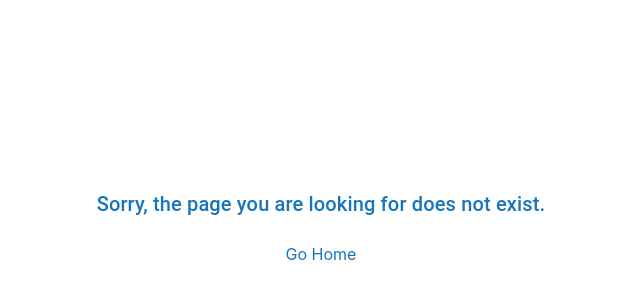
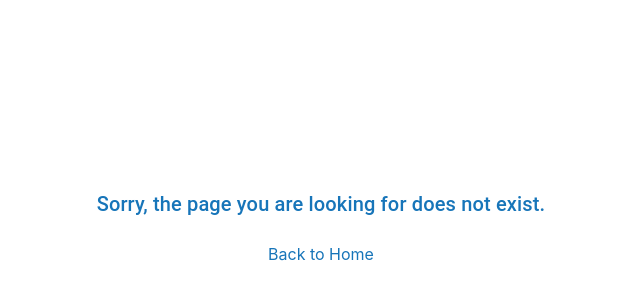
Before and after one commit to idin-khayami/Todo-list, a React (Create React App) app: page /not-found in a window 1280 px wide. Shown: the part 162-462 px from the top of the page, without its empty margins (319-959 px from the left). Built offline with nearby package versions, Linux system fonts and the light colour scheme.

Commit message:
fix: use new components and remove duplicate styles

```diff
--- a/src/components/TaskCard/index.tsx
+++ b/src/components/TaskCard/index.tsx
@@ -65,7 +65,7 @@ const TaskCard = ({ title, description, status, link }: TaskCardProps) => {
           color="info.contrastText"
           p={1}
           borderRadius={8}
-          flexGrow="1"
+          flexGrow={1}
           textAlign="center"
         >
           <Typography variant="body1" component="h6">
--- a/src/components/TaskForm/index.tsx
+++ b/src/components/TaskForm/index.tsx
@@ -168,7 +168,7 @@ const TaskForm = ({ task, onSubmitTask }: TaskFormProps) => {
               </Button>
             </Grid>
             <Grid item xs={6}>
-              <Link href={paths.taskList} underline="none">
+              <Link href={paths.home} underline="none">
                 <Button variant="outlined" fullWidth size="large">
                   Cancel
                 </Button>
--- a/src/components/TasksList/index.tsx
+++ b/src/components/TasksList/index.tsx
@@ -2,6 +2,7 @@ import { Box, Grid, makeStyles, Typography } from '@material-ui/core'
 import classNames from 'classnames'
 import { getStatusLabel } from '../../service/status/get-status-label'
 import { Task } from '../../types'
+import Container from '../Container'
 import NoResult from '../NoResult'
 import TaskCard from '../TaskCard'
 
@@ -14,12 +15,13 @@ const useStyles = makeStyles(
     taskListContainer: {
       overflowY: 'auto',
       '&::-webkit-scrollbar': {
-        width: '0.4em',
+        width: '0.5em',
       },
       '&::-webkit-scrollbar-track': {},
       '&::-webkit-scrollbar-thumb': {
         backgroundColor: theme.palette.common.black,
         borderRadius: theme.shape.borderRadius,
+        height: '80px',
       },
     },
   }),
@@ -35,7 +37,7 @@ interface TaskListProps {
 function TaskList({ tasks }: TaskListProps) {
   const classes = useStyles()
   return (
-    <Box px={2} flexGrow={1} display="flex" flexDirection="column">
+    <Container>
       <Box width="100%">
         <Box
           flexGrow={1}
@@ -61,13 +63,12 @@ function TaskList({ tasks }: TaskListProps) {
         bgcolor="primary.light"
         flexDirection="column"
         flexGrow={1}
-        height="80px"
-        p={3}
-        px={2}
+        height="70px"
+        p={1}
         mt={-3}
       >
         {tasks.length > 0 ? (
-          <Grid container spacing={1}>
+          <Grid container>
             {tasks.map((task, index) => {
               return (
                 <Grid key={index} item xs={6} sm={6} md={4}>
@@ -85,7 +86,7 @@ function TaskList({ tasks }: TaskListProps) {
           <NoResult />
         )}
       </Box>
-    </Box>
+    </Container>
   )
 }
 
--- a/src/pages/EditTask/index.tsx
+++ b/src/pages/EditTask/index.tsx
@@ -1,8 +1,11 @@
 import { useCallback } from 'react'
 import { useParams } from 'react-router-dom'
-import { Box, Link, Typography } from '@material-ui/core'
+import { Typography } from '@material-ui/core'
+import Container from '../../components/Container'
+import Page from '../../components/Page'
 import PageHeader from '../../components/PageHeader'
 import TaskForm from '../../components/TaskForm'
+import WrongPage from '../../components/WrongPage'
 import { useTasks } from '../../context/Task'
 import paths from '../../router/paths'
 import { TaskInput, UpdateTaskInput, UUID } from '../../types'
@@ -16,34 +19,25 @@ const EditTask = () => {
     (taskData: TaskInput) => {
       // as this is an update case we can cast `taskData` to `UpdateTaskInput`
       updateTask(taskData as UpdateTaskInput)
-      window.location.href = paths.taskList
+      window.location.href = paths.home
     },
     [updateTask],
   )
 
   return (
-    <>
+    <Page>
       <PageHeader title="Edit" />
-      <Box display="flex" flexDirection="column" flexGrow="1" my={1} p={2}>
+      <Container>
         <Typography variant="h6" component="p">
           Edit Task
         </Typography>
         {task ? (
           <TaskForm onSubmitTask={handleUpdateTask} task={task} />
         ) : (
-          <Box my={2} textAlign="center">
-            <Typography variant="h6" component="p" color="primary">
-              Sorry, the task you are looking for does not exist.
-            </Typography>
-            <Box my={3} textAlign="center">
-              <Link underline="none" href={paths.taskList}>
-                Go Home
-              </Link>
-            </Box>
-          </Box>
+          <WrongPage description="Sorry, the task you are looking for does not exist." />
         )}
-      </Box>
-    </>
+      </Container>
+    </Page>
   )
 }
 
--- a/src/pages/Home/index.tsx
+++ b/src/pages/Home/index.tsx
@@ -1,5 +1,7 @@
 import { useCallback } from 'react'
 import { Box, Typography } from '@material-ui/core'
+import Container from '../../components/Container'
+import Page from '../../components/Page'
 import PageHeader from '../../components/PageHeader'
 import TaskForm from '../../components/TaskForm'
 import TaskList from '../../components/TasksList'
@@ -18,20 +20,20 @@ const Home = () => {
   )
 
   return (
-    <Box display="flex" flexDirection="column" flexGrow={1} minHeight="100vh">
+    <Page>
       <PageHeader title="Home" />
       <Box width="100%">
-        <Box display="flex" flexDirection="column" flexGrow="1" my={2} px={2}>
+        <Container>
           <Typography variant="h6" component="p">
             Add a new task
           </Typography>
           <TaskForm onSubmitTask={handleAddNewTask} />
-        </Box>
+        </Container>
       </Box>
       <Box width="100%" display="flex" flexGrow={1}>
         <TaskList tasks={tasks} />
       </Box>
-    </Box>
+    </Page>
   )
 }
 
--- a/src/pages/NotFound/index.tsx
+++ b/src/pages/NotFound/index.tsx
@@ -1,27 +1,11 @@
-import { Box, Link, Typography } from '@material-ui/core'
-import paths from '../../router/paths'
+import Page from '../../components/Page'
+import WrongPage from '../../components/WrongPage'
 
 const NotFound = () => {
   return (
-    <Box
-      height="100vh"
-      mx={2}
-      display="flex"
-      flexDirection="column"
-      justifyContent="center"
-      flexGrow={1}
-    >
-      <Box my={2} textAlign="center">
-        <Typography variant="h6" component="p" color="primary">
-          Sorry, the page you are looking for does not exist.
-        </Typography>
-        <Box my={3} textAlign="center">
-          <Link underline="none" href={paths.taskList}>
-            Go Home
-          </Link>
-        </Box>
-      </Box>
-    </Box>
+    <Page>
+      <WrongPage description="Sorry, the page you are looking for does not exist." />
+    </Page>
   )
 }
 
```
